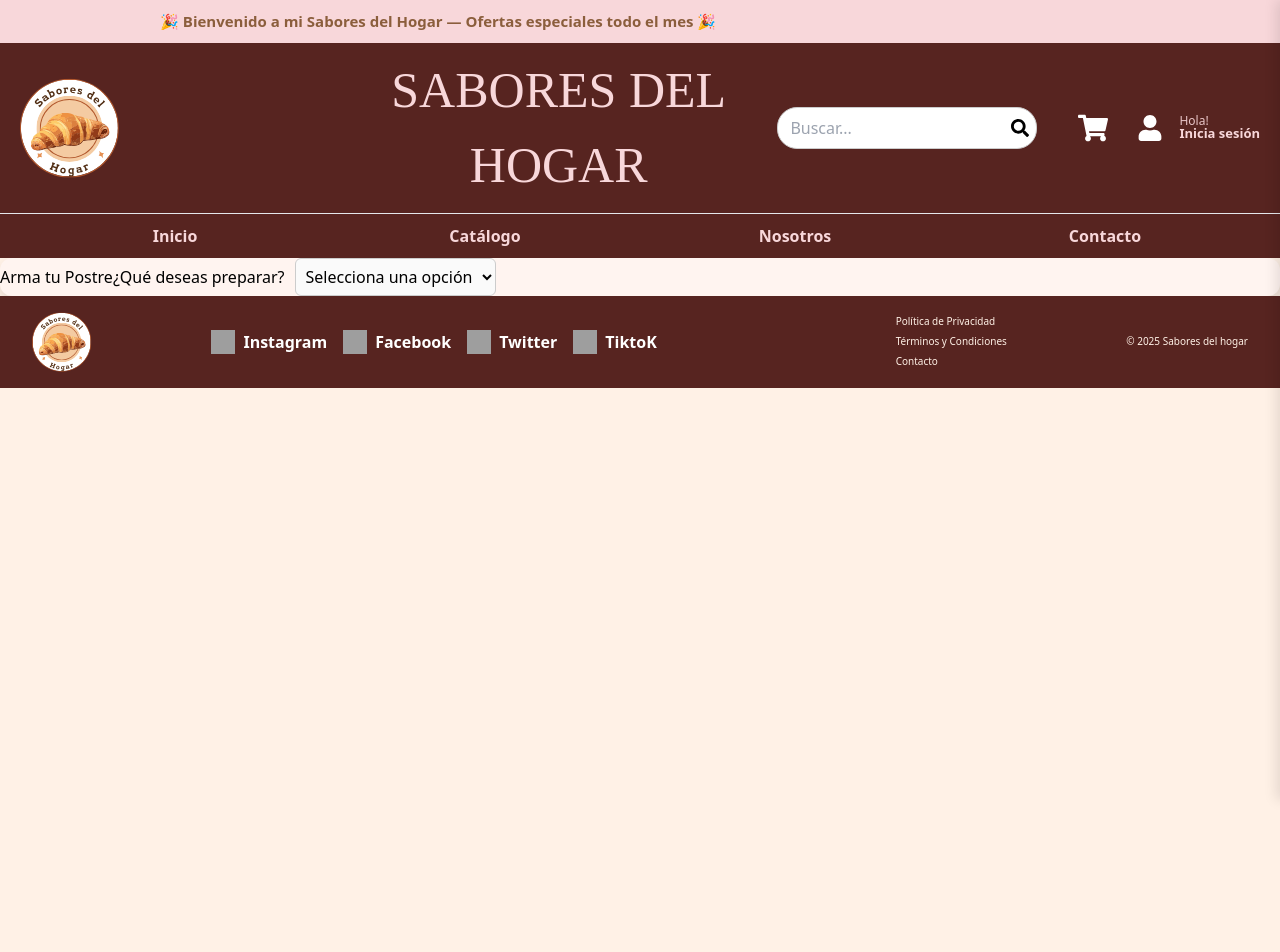
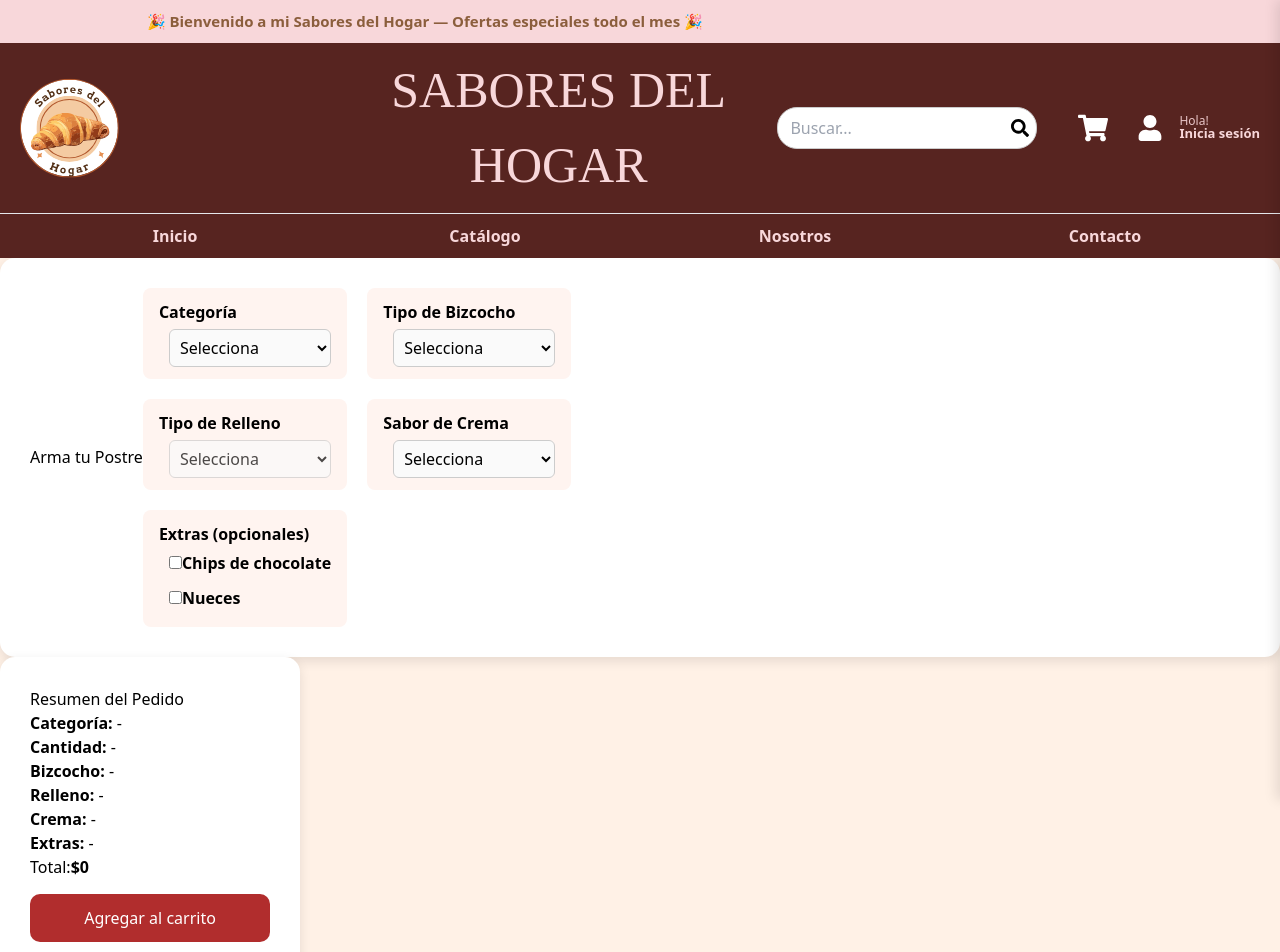
Before and after one commit to Ki4ra1109/sabores-del-hogar, a React (Vite) app in the folder frontend/: page /postre in a window 1280 px wide. Shown: the top 952 px of the page. Before the commit the page ends 800 px from the top, so only its background shows below. Built offline with nearby package versions, Linux system fonts and the light colour scheme; grey boxes are pictures that could not be loaded.

Commit message:
feat: margue del back

```diff
--- a/frontend/src/views/Postre/Postre.css
+++ b/frontend/src/views/Postre/Postre.css
@@ -1,111 +1,68 @@
-@import url('https://fonts.googleapis.com/css2?family=Quicksand:wght@400;600;700&display=swap');
-
-/* Contenedor principal */
-.pedido-container {
-  display: grid;
-  grid-template-columns: 1fr 0.7fr;
-  gap: 2rem;
-  padding: 2rem;
-  max-width: 1200px;
-  margin: 0 auto;
+.postre-container {
+    display: flex;
+    justify-content: center;
+    gap: 40px;
+    padding: 40px 20px;
+    background-color: #f5f5f5;
+    flex-wrap: wrap;
 }
 
-/* Cards */
-.card {
-  background: #fff;
-  border-radius: 1rem;
-  box-shadow: 0 4px 10px rgba(0,0,0,0.1);
-  padding: 1.5rem;
+.postre-card {
+    background: #fff;
+    border-radius: 15px;
+    padding: 30px;
+    box-shadow: 0 4px 12px rgba(0, 0, 0, 0.1);
+    flex: 1 1 600px;
 }
 
-/* Títulos */
-.card h2 {
-  font-size: 1.4rem;
-  font-weight: 600;
-  margin-bottom: 1rem;
-  color: #333;
+.postre-form-grid {
+    display: grid;
+    grid-template-columns: 1fr 1fr;
+    gap: 20px;
 }
 
-/* Inputs y select */
-.card label {
-  display: block;
-  font-size: 0.95rem;
-  font-weight: 500;
-  margin-bottom: 0.3rem;
+.campo {
+    display: flex;
+    flex-direction: column;
 }
 
-.card input,
-.card select {
-  width: 100%;
-  padding: 0.7rem;
-  border-radius: 0.5rem;
-  border: 1px solid #ddd;
-  margin-bottom: 1rem;
-  font-size: 0.95rem;
+.campo label {
+    font-weight: bold;
+    margin-bottom: 5px;
 }
 
-/* Ingredientes extras */
-.ingredientes-extras {
-  display: flex;
-  flex-direction: column;
-  gap: 0.5rem;
+.resumen-card {
+    background: #fff;
+    border-radius: 15px;
+    padding: 30px;
+    width: 300px;
+    box-shadow: 0 4px 12px rgba(0, 0, 0, 0.1);
 }
 
-.ingredientes-extras label {
-  display: flex;
-  align-items: center;
-  gap: 0.5rem;
-  cursor: pointer;
+.resumen-card h4 {
+    color: #b12d2d;
+    font-size: 1.3rem;
 }
 
-.ingredientes-extras input[type="checkbox"] {
-  accent-color: #e67e22;
-  transform: scale(1.1);
+.resumen-card button {
+    margin-top: 15px;
+    width: 100%;
+    background: #b12d2d;
+    color: #fff;
+    border: none;
+    border-radius: 10px;
+    padding: 12px;
+    font-size: 1rem;
+    cursor: pointer;
+    transition: 0.3s;
 }
 
-/* Resumen */
-.resumen {
-  display: flex;
-  flex-direction: column;
-  gap: 1rem;
+.resumen-card button:hover {
+    background: #8f2222;
 }
 
-.resumen-item {
-  display: flex;
-  justify-content: space-between;
-  font-size: 1rem;
-  border-bottom: 1px solid #eee;
-  padding-bottom: 0.3rem;
+.checkbox-group {
+    display: flex;
+    flex-direction: column;
+    gap: 6px;
 }
-
-.resumen-total {
-  font-weight: bold;
-  font-size: 1.2rem;
-  margin-top: 1rem;
-  text-align: right;
-}
-
-/* Botón principal */
-.btn-agregar {
-  background: #27ae60;
-  color: #fff;
-  padding: 0.8rem 1.2rem;
-  font-size: 1rem;
-  border: none;
-  border-radius: 0.7rem;
-  cursor: pointer;
-  transition: background 0.3s ease;
-  margin-top: 1rem;
-  width: 100%;
-}
-
-.btn-agregar:hover {
-  background: #219150;
-}
-
-/* Responsive */
-@media (max-width: 900px) {
-  .pedido-container {
-    grid-template-columns: 1fr;
-  }
-}
--- a/frontend/src/views/Postre/Postre.jsx
+++ b/frontend/src/views/Postre/Postre.jsx
@@ -1,90 +1,177 @@
-import { Footer } from '../../componentes/Footer';
-import { Header } from '../../componentes/Header';
-import { useState } from 'react';
-import './Postre.css';
-
-export const Postre = () => {
-    const [opcion, setOpcion] = useState('');
-    const [bizcocho, setBizcocho] = useState('');
-    const [relleno, setRelleno] = useState('');
-    const [ingredienteExtra1, setIngredienteExtra1] = useState(false);
-    const [ingredienteExtra2, setIngredienteExtra2] = useState(false);
-    const [ingredienteExtra3, setIngredienteExtra3] = useState(false);
-    const [crema, setCrema] = useState('');
-    const [personas, setPersonas] = useState(15); // Para tortas
-    const [cantidad, setCantidad] = useState(6); // Para cupcakes
+import React, { useMemo, useState } from "react";
+import { Header } from "../../componentes/Header";
+import { Footer } from "../../componentes/Footer";
+import { useCarrito } from "../../context/carritoContext";
+import "./Postre.css";
 
 const precios = {
   basePersona: 1000,
   gananciaFija: 7000,
   bizcocho: 3000,
   relleno: 2500,
+  crema: 2000,
   extra: 1500,
-        crema: 2000,
 };
 
-    const calcularTotalTorta = () => {
-        if (opcion !== 'torta') return 0;
-        const cant = Math.max(15, Number(personas) || 15);
-        let total = cant * precios.basePersona + precios.gananciaFija;
-        if (bizcocho) total += precios.bizcocho;
-        if (relleno) total += precios.relleno;
-        if (crema) total += precios.crema;
-        if (ingredienteExtra1) total += precios.extra;
-        if (ingredienteExtra2) total += precios.extra;
-        return total;
+const Postre = () => {
+  // carrito (si existe el contexto)
+  let ctx = undefined;
+  try {
+    ctx = useCarrito();
+  } catch (_) {
+    ctx = undefined; // si no hay provider, no rompemos
+  }
+
+  // estado general
+  const [opcion, setOpcion] = useState("");
+  const [personas, setPersonas] = useState(15);   // torta
+  const [cantidad, setCantidad] = useState(6);    // cupcakes
+
+  const [bizcocho, setBizcocho] = useState("");
+  const [relleno, setRelleno] = useState("");
+  const [crema, setCrema] = useState("");
+
+  const [extraChips, setExtraChips] = useState(false);
+  const [extraNueces, setExtraNueces] = useState(false);
+  const [extraChipsColores, setExtraChipsColores] = useState(false); // solo cupcakes
+
+  // cupcakes: ¿con relleno?
+  const [cupcakeConRelleno, setCupcakeConRelleno] = useState(false);
+
+  // cantidad válidas
+  const personasOK = Math.max(15, Number.isFinite(+personas) ? +personas : 15);
+  const cantidadOK = Math.max(6, Number.isFinite(+cantidad) ? +cantidad : 6);
+
+  // total
+  const total = useMemo(() => {
+    if (opcion !== "torta" && opcion !== "cupcake") return 0;
+
+    const base = (opcion === "torta" ? personasOK : cantidadOK) * precios.basePersona;
+    let t = base + precios.gananciaFija;
+
+    if (bizcocho) t += precios.bizcocho;
+    if (crema) t += precios.crema;
+
+    // relleno:
+    if (opcion === "torta") {
+      if (relleno) t += precios.relleno;
+    } else if (opcion === "cupcake") {
+      if (cupcakeConRelleno && relleno) t += precios.relleno;
+    }
+
+    // extras
+    if (extraChips) t += precios.extra;
+    if (extraNueces) t += precios.extra;
+    if (opcion === "cupcake" && extraChipsColores) t += precios.extra;
+
+    return t;
+  }, [
+    opcion,
+    personasOK,
+    cantidadOK,
+    bizcocho,
+    relleno,
+    crema,
+    extraChips,
+    extraNueces,
+    extraChipsColores,
+    cupcakeConRelleno,
+  ]);
+
+  // handlers cantidad
+  const onChangePersonas = (e) => setPersonas(Math.max(15, parseInt(e.target.value || 15, 10)));
+  const onChangeCantidad = (e) => setCantidad(Math.max(6, parseInt(e.target.value || 6, 10)));
+
+  // agregar al carrito (contexto si existe; si no, localStorage)
+  const handleAgregar = () => {
+    if (!opcion || !bizcocho || !crema || (opcion === "torta" && !relleno) || (opcion === "cupcake" && cupcakeConRelleno && !relleno)) {
+      alert("Completa los campos requeridos antes de agregar al carrito.");
+      return;
+    }
+
+    const extras = [
+      extraChips ? "Chips de chocolate" : null,
+      extraNueces ? "Nueces" : null,
+      opcion === "cupcake" && extraChipsColores ? "Chips de colores" : null,
+    ].filter(Boolean);
+
+    const producto = {
+      id: `postre-${Date.now()}`,
+      nombre: opcion === "torta" ? "Torta personalizada" : "Cupcakes personalizados",
+      detalle: {
+        tipo: opcion,
+        cantidad: opcion === "torta" ? personasOK : cantidadOK,
+        bizcocho,
+        relleno: opcion === "cupcake" ? (cupcakeConRelleno ? relleno : "Sin relleno") : relleno,
+        crema,
+        extras,
+      },
+      // Para tu Carrito.jsx: precio * cantidad -> usamos cantidad:1 y precio = total final
+      precio: total,
+      cantidad: 1,
+      imagen: "/assets/personalizado.png",
     };
 
-    const calcularTotalCupcake = () => {
-        if (opcion !== 'cupcake') return 0;
-        const cant = Math.max(6, Number(cantidad) || 6);
-        let total = cant * precios.basePersona + precios.gananciaFija;
-        if (bizcocho) total += precios.bizcocho;
-        if (relleno) total += precios.relleno;
-        if (ingredienteExtra1) total += precios.extra;
-        if (ingredienteExtra2) total += precios.extra;
-        if (ingredienteExtra3) total += precios.extra;
-        if (crema) total += precios.crema;
-        return total;
-    };
+    // 1) contexto si existe
+    if (ctx && typeof ctx.agregarAlCarrito === "function") {
+      ctx.agregarAlCarrito(producto);
+    }
 
-    const onChangePersonas = (e) => {
-        const v = Number(e.target.value);
-        setPersonas(isNaN(v) ? 15 : Math.max(15, v));
-    };
+    // 2) fallback localStorage para no romper
+    try {
+      const current = JSON.parse(localStorage.getItem("carrito") || "[]");
+      current.push(producto);
+      localStorage.setItem("carrito", JSON.stringify(current));
+      // evento por si tu Header escucha
+      window.dispatchEvent(new CustomEvent("carrito:agregado", { detail: producto }));
+    } catch (_) {}
 
-    const onChangeCantidades = (e) => {
-        const v = Number(e.target.value);
-        setCantidad(isNaN(v) ? 6 : Math.max(6, v));
+    alert("¡Producto agregado al carrito!");
   };
 
   return (
     <>
       <Header />
-            <div className="postre-container">
+      <div className="postre-layout">
+        {/* LEFT: formulario */}
         <div className="postre-card">
           <h2>Arma tu Postre</h2>
 
-                    {/* formulario principal*/}
-                    <label>¿Qué deseas preparar?</label>
-                    <select value={opcion} onChange={(e) => setOpcion(e.target.value)}>
-                        <option value="">Selecciona una opción</option>
+          <div className="postre-form-grid">
+            {/* Categoría */}
+            <div className="campo">
+              <label>Categoría</label>
+              <select
+                value={opcion}
+                onChange={(e) => {
+                  setOpcion(e.target.value);
+                  // reset campos dependientes
+                  setRelleno("");
+                  setCupcakeConRelleno(false);
+                }}
+              >
+                <option value="">Selecciona</option>
                 <option value="torta">Torta</option>
-                        <option value="galleta">Galletas</option>
                 <option value="cupcake">Cupcakes</option>
               </select>
+            </div>
 
-                    {/* Torta */}
-                    {opcion === 'torta' && (
-                        <>
+            {/* Cantidad */}
+            {opcion === "torta" && (
+              <div className="campo">
                 <label>Cantidad de personas (mín. 15)</label>
-                            <input
-                                type="number"
-                                min={15}
-                                value={personas}
-                                onChange={onChangePersonas}
-                            />
+                <input type="number" min={15} value={personasOK} onChange={onChangePersonas} />
+              </div>
+            )}
+            {opcion === "cupcake" && (
+              <div className="campo">
+                <label>Cantidad de cupcakes (mín. 6)</label>
+                <input type="number" min={6} value={cantidadOK} onChange={onChangeCantidad} />
+              </div>
+            )}
 
+            {/* Bizcocho */}
+            <div className="campo">
               <label>Tipo de Bizcocho</label>
               <select value={bizcocho} onChange={(e) => setBizcocho(e.target.value)}>
                 <option value="">Selecciona</option>
@@ -92,35 +179,51 @@ export const Postre = () => {
                 <option value="chocolate">Chocolate</option>
                 <option value="redvelvet">Red Velvet</option>
               </select>
+            </div>
 
+            {/* Relleno */}
+            <div className="campo">
               <label>Tipo de Relleno</label>
-                            <select value={relleno} onChange={(e) => setRelleno(e.target.value)}>
+
+              {opcion === "cupcake" ? (
+                <>
+                  <div className="checkbox-inline">
+                    <label>
+                      <input
+                        type="checkbox"
+                        checked={cupcakeConRelleno}
+                        onChange={() => {
+                          setCupcakeConRelleno((v) => !v);
+                          setRelleno("");
+                        }}
+                      />
+                      ¿Con relleno?
+                    </label>
+                  </div>
+                  <select
+                    value={relleno}
+                    onChange={(e) => setRelleno(e.target.value)}
+                    disabled={!cupcakeConRelleno}
+                  >
+                    <option value="">Selecciona</option>
+                    <option value="frambuesa">Frambuesa</option>
+                    <option value="manjar">Manjar</option>
+                    <option value="chocolate">Chocolate</option>
+                    <option value="cremaVainilla">Crema de vainilla</option>
+                  </select>
+                </>
+              ) : (
+                <select value={relleno} onChange={(e) => setRelleno(e.target.value)} disabled={opcion !== "torta"}>
                   <option value="">Selecciona</option>
                   <option value="frutilla">Frutilla</option>
                   <option value="manjar">Manjar</option>
                   <option value="cremaPastelera">Crema Pastelera</option>
                 </select>
-
-                            <label>Ingredientes Extra (Opcionales)</label>
-                            <div className="checkbox-group">
-                                <label>
-                                    <input
-                                        type="checkbox"
-                                        checked={ingredienteExtra1}
-                                        onChange={() => setIngredienteExtra1(!ingredienteExtra1)}
-                                    />
-                                    Chips de chocolate
-                                </label>
-                                <label>
-                                    <input
-                                        type="checkbox"
-                                        checked={ingredienteExtra2}
-                                        onChange={() => setIngredienteExtra2(!ingredienteExtra2)}
-                                    />
-                                    Nueces
-                                </label>
+              )}
             </div>
 
+            {/* Crema */}
+            <div className="campo">
               <label>Sabor de Crema</label>
               <select value={crema} onChange={(e) => setCrema(e.target.value)}>
                 <option value="">Selecciona</option>
@@ -128,92 +231,74 @@ export const Postre = () => {
                 <option value="chocolate">Chocolate</option>
                 <option value="frutilla">Frutilla</option>
               </select>
+            </div>
 
-                            <div className="total-precio">
-                                <h3>Total estimado: <strong>${calcularTotalTorta().toLocaleString('es-CL')}</strong></h3>
-                            </div>
-                        </>
-                    )}
-
-                    {/* Cupcakes */}
-                    {opcion === 'cupcake' && (
-                        <>
-                            <label>Cantidad de cupcakes (mín. 6)</label>
-                            <input
-                                type="number"
-                                min={6}
-                                value={cantidad}
-                                onChange={onChangeCantidades}
-                            />
-
-                            <label>Tipo de Bizcocho</label>
-                            <select value={bizcocho} onChange={(e) => setBizcocho(e.target.value)}>
-                                <option value="">Selecciona</option>
-                                <option value="vainilla">Vainilla</option>
-                                <option value="chocolate">Chocolate</option>
-                                <option value="redvelvet">Red Velvet</option>
-                            </select>
-
-                            <label>Tipo de Relleno</label>
-                            <select value={relleno} onChange={(e) => setRelleno(e.target.value)}>
-                                <option value="">Selecciona</option>
-                                <option value="frutilla">Frutilla</option>
-                                <option value="manjar">Manjar</option>
-                                <option value="cremaPastelera">Crema Pastelera</option>
-                            </select>
-
-                            <label>Ingredientes Extra (Opcionales)</label>
+            {/* Extras */}
+            <div className="campo campo-extras">
+              <label>Extras (opcionales)</label>
               <div className="checkbox-group">
                 <label>
                   <input
                     type="checkbox"
-                                        checked={ingredienteExtra1}
-                                        onChange={() => setIngredienteExtra1(!ingredienteExtra1)}
+                    checked={extraChips}
+                    onChange={() => setExtraChips((v) => !v)}
                   />
                   Chips de chocolate
                 </label>
                 <label>
                   <input
                     type="checkbox"
-                                        checked={ingredienteExtra2}
-                                        onChange={() => setIngredienteExtra2(!ingredienteExtra2)}
+                    checked={extraNueces}
+                    onChange={() => setExtraNueces((v) => !v)}
                   />
                   Nueces
                 </label>
+                {opcion === "cupcake" && (
                   <label>
                     <input
                       type="checkbox"
-                                        checked={ingredienteExtra3}
-                                        onChange={() => setIngredienteExtra3(!ingredienteExtra3)}
+                      checked={extraChipsColores}
+                      onChange={() => setExtraChipsColores((v) => !v)}
                     />
                     Chips de colores
                   </label>
+                )}
+              </div>
+            </div>
+          </div>
         </div>
 
-                            <label>Sabor de Crema</label>
-                            <select value={crema} onChange={(e) => setCrema(e.target.value)}>
-                                <option value="">Selecciona</option>
-                                <option value="vainilla">Vainilla</option>
-                                <option value="chocolate">Chocolate</option>
-                                <option value="frutilla">Frutilla</option>
-                            </select>
+        {/* RIGHT: resumen */}
+        <aside className="resumen-card">
+          <h3>Resumen del Pedido</h3>
+          <p><strong>Categoría:</strong> {opcion || "-"}</p>
+          <p><strong>Cantidad:</strong> {opcion === "torta" ? personasOK : opcion === "cupcake" ? cantidadOK : "-"}</p>
+          <p><strong>Bizcocho:</strong> {bizcocho || "-"}</p>
+          <p><strong>Relleno:</strong> {opcion === "cupcake" ? (cupcakeConRelleno ? (relleno || "-") : "Sin relleno") : (relleno || "-")}</p>
+          <p><strong>Crema:</strong> {crema || "-"}</p>
+          <p>
+            <strong>Extras:</strong>{" "}
+            {[
+              extraChips ? "Chips de chocolate" : null,
+              extraNueces ? "Nueces" : null,
+              opcion === "cupcake" && extraChipsColores ? "Chips de colores" : null,
+            ]
+              .filter(Boolean)
+              .join(", ") || "-"}
+          </p>
 
-                            <div className="total-precio">
-                                <h3>Total estimado: <strong>${calcularTotalCupcake().toLocaleString('es-CL')}</strong></h3>
+          <div className="total-linia">
+            <span>Total:</span>
+            <strong>${total.toLocaleString("es-CL")}</strong>
           </div>
-                        </>
-                    )}
 
-                    {opcion === 'galleta' && (
-                        <div>
-                            {/* datos pa la galleta */}
-                        </div>
-                    )}
-                </div>
+          <button className="btn-agregar" onClick={handleAgregar}>
+            Agregar al carrito
+          </button>
+        </aside>
       </div>
       <Footer />
     </>
   );
 };
-
 export default Postre;
```
Also changed, not shown: 2 other files (tests, documents, lock files or other folders). Lines whose indentation alone changed are shown as unchanged.
